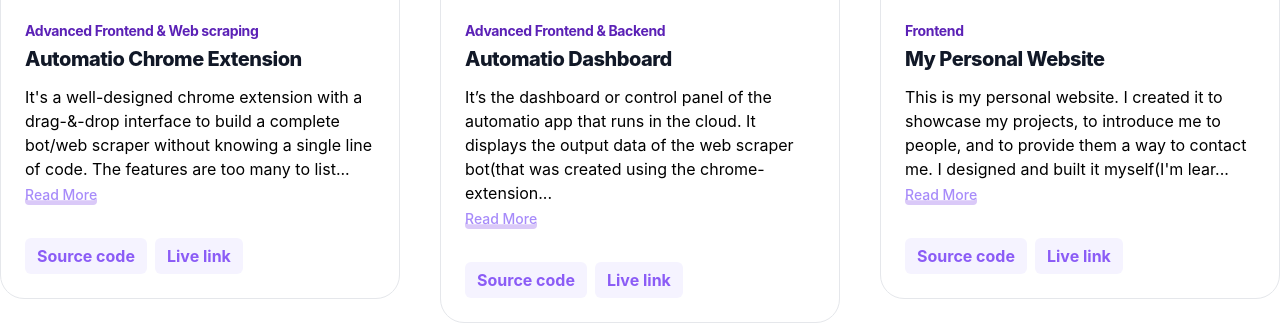
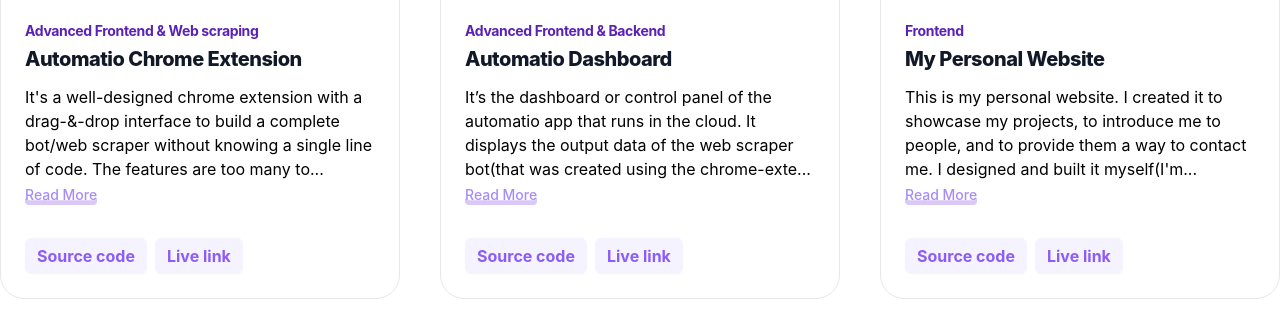
Before and after one commit to developerruhul/ruhulamin.dev, a Gatsby site: page /work/projects in a window 1280 px wide. Shown: the part 347-681 px from the top of the page. Built offline with nearby package versions, Linux system fonts and the light colour scheme; Gatsby itself is replaced by a stand-in of ours; what @tailwindcss/typography would draw is missing.

Commit message:
feat: improve line-clamp component to make card same size

```diff
--- a/src/components/line-clamp.js
+++ b/src/components/line-clamp.js
@@ -6,7 +6,7 @@ const LineClamp = ({ className, text, component }) => {
   return (
     <div className={className}>
       <p>
-        {expanded ? text : `${text.slice(0, 175)}...`}
+        {expanded ? text : `${text.slice(0, 170)}...`}
         {expanded && component}
       </p>
       <button
```
